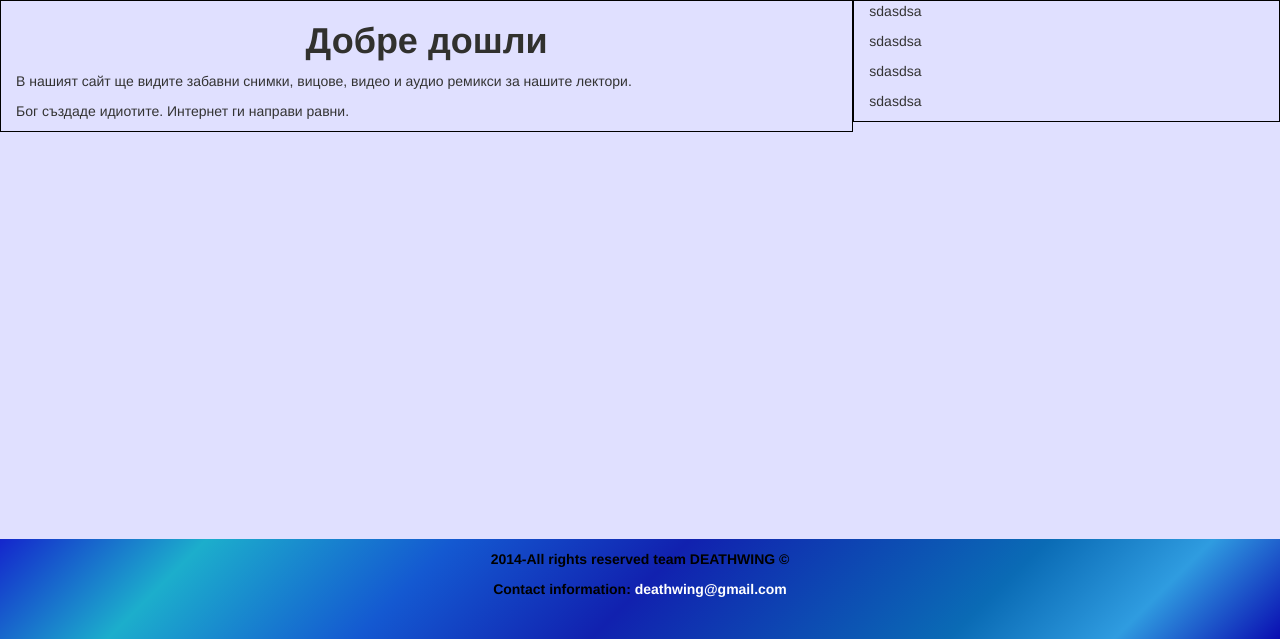
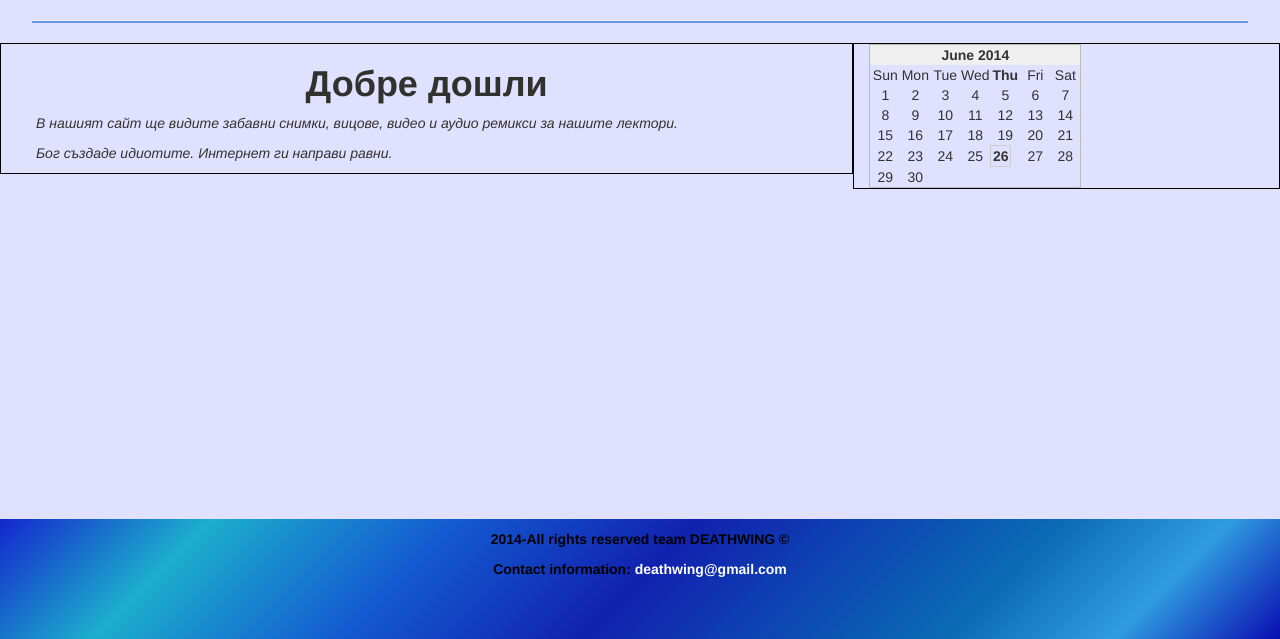
Before and after one commit to reathh/FootballUni, a PHP site: page / in a window 1280 px wide. Shown: the part 161-800 px from the top of the page. Run offline with PHP 8.4, Linux system fonts and the light colour scheme.

Commit message:
calendar

```diff
--- a/css/style.css
+++ b/css/style.css
@@ -50,7 +50,7 @@ nav {
 }
 #footer {
     width: 100%;
-    height: 100px;;
+    height: 15%;;
     background: #1426cc;
     background: -moz-linear-gradient(-45deg, #1426cc 0%, #1caecc 15%, #1459d1 33%, #1459d1 33%, #1121af 50%, #0a6bb5 76%, #2f9ce0 88%, #0a0db2 100%);
     background: -webkit-gradient(linear, left top, right bottom, color-stop(0%,#1426cc), color-stop(15%,#1caecc), color-stop(33%,#1459d1), color-stop(33%,#1459d1), color-stop(50%,#1121af), color-stop(76%,#0a6bb5), color-stop(88%,#2f9ce0), color-stop(100%,#0a0db2));
@@ -82,3 +82,13 @@ section {
 aside {
     border: 1px solid black;
 }
+.sentances {
+    margin-left: 20px;
+    font-style: italic;
+}
+hr {
+    width: 95%;
+    color: #00008E;
+    height: 1.5px;
+    background-color: #6697E0;
+}
--- a/index.html
+++ b/index.html
@@ -38,27 +38,87 @@
             </div>
         </nav>
     </header>
+    <hr>
     <div class="main">
     <section class="col-md-8">
         <h1>Добре дошли</h1>
-        <p class="">В нашият сайт ще видите забавни снимки, вицове, видео и аудио ремикси за нашите лектори.</p>
-        <p>Бог създаде идиотите. Интернет ги направи равни.</p>
+        <p class="sentances">В нашият сайт ще видите забавни снимки, вицове, видео и аудио ремикси за нашите лектори.</p>
+        <p class="sentances">Бог създаде идиотите. Интернет ги направи равни.</p>
     </section>
     <aside class="col-md-4">
-        <p>sdasdsa</p>
-        <p>sdasdsa</p>
-        <p>sdasdsa</p>
-        <p>sdasdsa</p>
-    </aside>
-    </div>
+    <script language="javascript" type="text/javascript">
+        var day_of_week = new Array('Sun','Mon','Tue','Wed','Thu','Fri','Sat');
+        var month_of_year = new Array('January','February','March','April','May','June','July','August','September','October','November','December');
+        var Calendar = new Date();
 
+        var year = Calendar.getFullYear();
+        var month = Calendar.getMonth();
+        var today = Calendar.getDate();
+        var weekday = Calendar.getDay();
+
+        var DAYS_OF_WEEK = 7;
+        var DAYS_OF_MONTH = 31;
+        var cal;
+        Calendar.setDate(1);
+        Calendar.setMonth(month);
+        var TR_start = '<TR>';
+        var TR_end = '</TR>';
+        var highlight_start = '<TD WIDTH="30"><TABLE CELLSPACING=0 BORDER=1 BGCOLOR=DEDEFF BORDERCOLOR=CCCCCC><TR><TD WIDTH=20><B><CENTER>';
+        var highlight_end   = '</CENTER></TD></TR></TABLE></B>';
+        var TD_start = '<TD WIDTH="30"><CENTER>';
+        var TD_end = '</CENTER></TD>';
+
+        cal =  '<TABLE BORDER=1 CELLSPACING=0 CELLPADDING=0 BORDERCOLOR=BBBBBB><TR><TD>';
+        cal += '<TABLE BORDER=0 CELLSPACING=0 CELLPADDING=2>' + TR_start;
+        cal += '<TD COLSPAN="' + DAYS_OF_WEEK + '" BGCOLOR="#EFEFEF"><CENTER><B>';
+        cal += month_of_year[month]  + '   ' + year + '</B>' + TD_end + TR_end;
+        cal += TR_start;
+        for(index=0; index < DAYS_OF_WEEK; index++)
+        {
+        if(weekday == index)
+        cal += TD_start + '<B>' + day_of_week[index] + '</B>' + TD_end;
+        else
+        cal += TD_start + day_of_week[index] + TD_end;
+        }
+
+        cal += TD_end + TR_end;
+        cal += TR_start;
+        for(index=0; index < Calendar.getDay(); index++)
+        cal += TD_start + '  ' + TD_end;
+
+        // LOOPS FOR EACH DAY IN CALENDAR
+        for(index=0; index < DAYS_OF_MONTH; index++)
+        {
+        if( Calendar.getDate() > index )
+        {
+          week_day =Calendar.getDay();
+          if(week_day == 0)
+          cal += TR_start;
+
+          if(week_day != DAYS_OF_WEEK)
+          {
+          var day  = Calendar.getDate();
+          if( today==Calendar.getDate() )
+          cal += highlight_start + day + highlight_end + TD_end;
+          else
+          cal += TD_start + day + TD_end;
+          }
+          if(week_day == DAYS_OF_WEEK)
+          cal += TR_end;
+          }
+          Calendar.setDate(Calendar.getDate()+1);
+
+        }
+        cal += '</TD></TR></TABLE></TABLE>';
+        document.write(cal);
+    </script>
+     </aside>
+            </div>
            <footer>
            <div id="footer">
             <p class="team">2014-All rights reserved team DEATHWING  &copy;</p>
             <p class="contact">Contact information: <a href="mailto:deathwing@gmail.com">deathwing@gmail.com</a></p>
         </div>
         </footer>
-
-
 </body>
 </html>
```
Also changed, not shown: pictures.html (added, +47 -0 lines).
